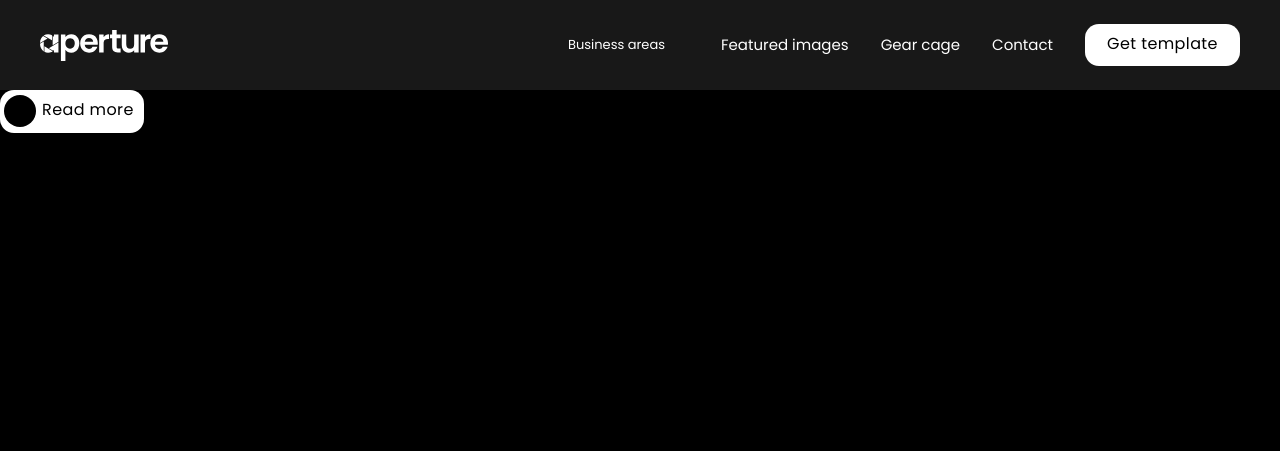
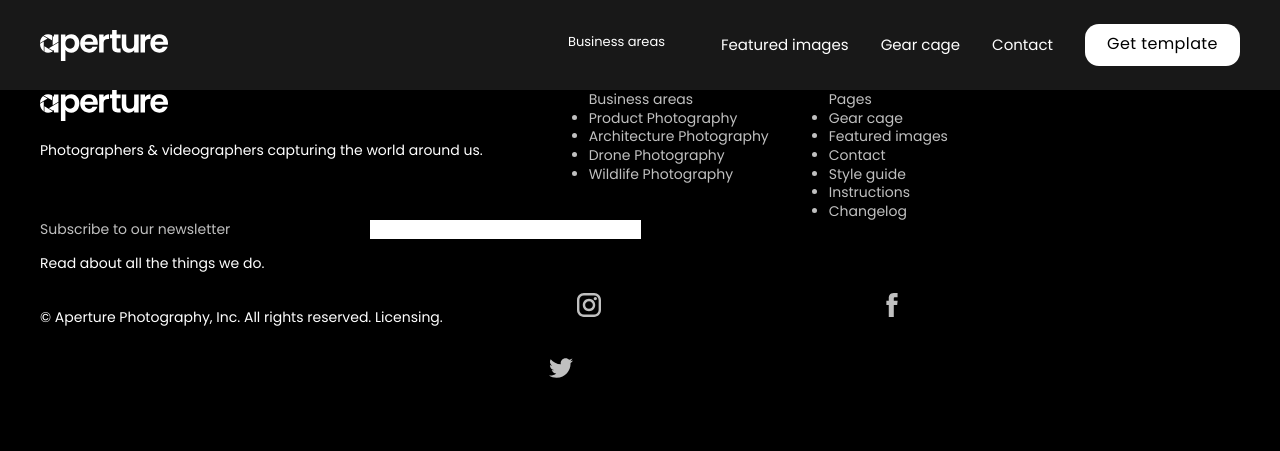
Before and after one commit to Mariia5pon/aperture, a plain HTML site: page index.html in a window 1280 px wide. Drawn offline with Linux system fonts and the light colour scheme.

Commit message:
footer html sprite

```diff
--- a/css/main.css
+++ b/css/main.css
@@ -98,3 +98,37 @@ main {
     border-radius: 50%;
 
 }
+
+p {
+    color: var(--white);
+    margin: 14px 46px 20px 0;
+    line-height: 20px;
+}
+
+.sec-3 {
+    position: relative;
+    padding: 113px 0;
+
+}
+
+.rc img {
+
+}
+
+.rc {
+    position: absolute;
+    width: 50%;
+    height: 100%;
+    right: 0;
+
+}
+
+.flex {
+    display: flex;
+    align-items: stretch;
+    gap: 60px
+}
+
+.lc {
+    width: 50%;
+}
--- a/index.html
+++ b/index.html
@@ -28,8 +28,66 @@
 	</div>
 </header>
 <main>
-	<button class="btn circled">Read more</button>
+
+
 </main>
-
+<footer>
+	<div class="container">
+		<div class="footer_content">
+			<div class="footer-sec-1 flex">
+				<div class="logo">
+					<img src="./img/logo.svg" alt="Logo">
+					<p>Photographers & videographers capturing the world around us.</p>
+				</div>
+				<div class="business">
+					<h5>Business areas</h5>
+					<ul>
+						<li><a href="#">Product Photography</a></li>
+						<li><a href="#">Architecture Photography</a></li>
+						<li><a href="#">Drone Photography</a></li>
+						<li><a href="#">Wildlife Photography</a></li>
+					</ul>
+				</div>
+				<div class="pages">
+					<h5>Pages</h5>
+					<ul>
+						<li><a href="#">Gear cage</a></li>
+						<li><a href="#">Featured images</a></li>
+						<li><a href="#">Contact</a></li>
+						<li><a href="#">Style guide</a></li>
+						<li><a href="#">Instructions</a></li>
+						<li><a href="#">Changelog</a></li>
+					</ul>
+				</div>
+			</div>
+			<div class="footer-sec-2 flex">
+				<div class="left">
+					<h5>Subscribe to our newsletter</h5>
+					<p>Read about all the things we do.</p>
+				</div>
+				<div class="right">
+					<input type="email">
+					<button type="submit"></button>
+				</div>
+			</div>
+			<div class="footer-sec-3 flex">
+				<div class="left">
+					<p>© Aperture Photography, Inc. All rights reserved. Licensing.</p>
+				</div>
+				<div class="right">
+					<svg width="24px">
+						<use xlink:href="./sprite.svg#twitter"></use>
+					</svg>
+					<svg>
+						<use xlink:href="./sprite.svg#inst"></use>
+					</svg>
+					<svg>
+						<use xlink:href="./sprite.svg#fb"></use>
+					</svg>
+				</div>
+			</div>
+		</div>
+	</div>
+</footer>
 </body>
 </html>
```
Also changed, not shown: sprite.svg (added).
